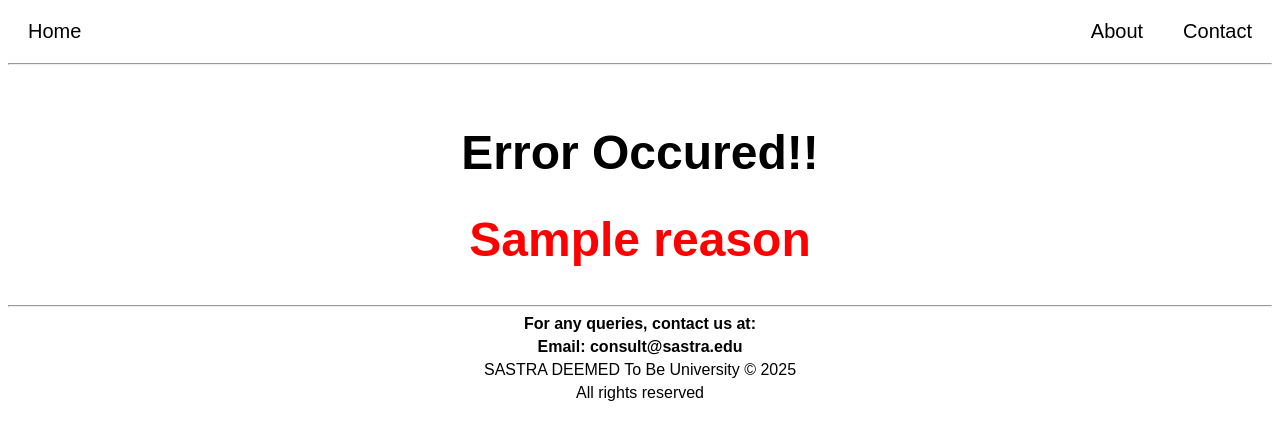
After one commit to SASTRA-Projects/Timetable, a Flask app: template templates/failed.html in a window 1280 px wide. The commit adds this page. Shown: the top 440 px of the page. Run offline with Flask 3, Linux system fonts and the light colour scheme; the visitor is signed in with stand-in values (Sample User, id 1); the template is opened without the code that fills it: most values are stand-ins (such as "Sample title", 1, 10 or a date in 2020).

Commit message:
Authenticates before every sessions, errors improved

```diff
--- a/app.py
+++ b/app.py
@@ -7,6 +7,11 @@ import mysql_connector as sql
 
 app = Flask(__name__)
 app.secret_key = secrets.token_hex(16)
+
+@app.before_request
+def check_login():
+	if not session.get("logged_in") and request.endpoint != "login" and request.endpoint != "authenticate":
+		return redirect(url_for("login"))
 
 @app.route("/login")
 def login():
@@ -18,21 +23,25 @@ def login():
 def authenticate():
 	if request.form.get("user") and request.form.get("password"):
 		try:
-			sql.connect(request.form["user"], request.form["password"])
-
+			while True:
+				try:
+					sql.connect(request.form["user"], request.form["password"])
+					break
+				except sql.pymysql.err.OperationalError:
+					return render_template("login.html", error_message="Invalid username or password")
+				except Exception:
+					return render_template("failed.html", reason="Unknown error occurred")
 			import timetable
 			timetable.create_timetable(sql.db_connector, sql.cursor)
 			session["logged_in"] = True
 			return redirect(url_for("index"))
-		except Exception as e:
-			return str(e)
-	return "Error!"
+		except Exception:
+			return render_template("failed.html", reason="Unknown error occurred")
+	return render_template("failed.html", reason="Login information not entered properly!")
 
 @app.route("/")
 @app.route("/home")
 def index():
-	if not session.get("logged_in"):
-		return redirect(url_for("login"))
 	return render_template("index.html")
 
 @app.route("/about")
--- a/templates/add_campus.html
+++ b/templates/add_campus.html
@@ -18,12 +18,12 @@
 {% block content %}
 	<form method="post">
 		<label for="campus">Campus Name </label>
-		<input type="text" name="campus" id="campus" maxlength="40" autofocus autocomplete="off" required>
+		<input type="text" name="campus" id="campus" style="margin-left: 10px;" maxlength="40" autofocus autocomplete="off" required>
 		<br>
 		<label for="schools">No. of schools </label>
 		<input type="number" name="no_of_schools" id="schools" min="1" max="255" autocomplete="off" required>
 		<br>
-		<button type="submit">Save</button>
+		<button type="submit" style="margin-top: 15px">Save</button>
 	</form>
 	<script>
 		function style_btn() {
--- /dev/null
+++ b/templates/failed.html
@@ -0,0 +1,8 @@
+{% extends "layout.html" %}
+
+{% block title %}Error{% endblock %}
+
+{% block content %}
+    <h1>Error Occured!!</h1>
+    <h1 class="error">{{ reason }}</h1>
+{% endblock %}
--- a/templates/layout.html
+++ b/templates/layout.html
@@ -74,6 +74,13 @@
 			#content > form > button:hover {
 				background-color: rgba(28, 28, 235, 1);
 			}
+			.error {
+				color: red;
+        	}
+			.message {
+				font-size: 14px;
+            	margin-top: 5px;
+			}
 			.nobulletins {
 				list-style-type: none;
 			}
```
Also changed, not shown: templates/login.html (+10 -3 lines).
